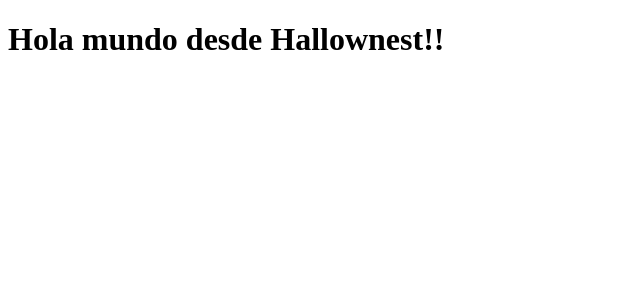
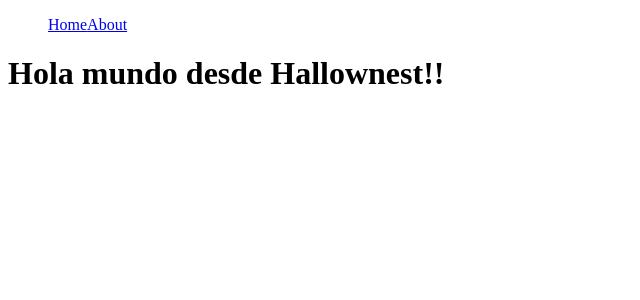
Before and after one commit to AdrianGerman/nextjs-avo, a Next.js app: page / in a window 1280 px wide. Shown: the top 300 px of the page, without its empty margins (0-640 px from the left). Built offline with nearby package versions, Linux system fonts and the light colour scheme.

Commit message:
Linking pages Navbar

```diff
--- /dev/null
+++ b/components/Navbar/Navbar.js
@@ -0,0 +1,15 @@
+import React from "react";
+import Link from "next/link";
+
+const Navbar = () => {
+  return (
+    <nav>
+      <menu>
+        <Link href="/">Home</Link>
+        <Link href="/about">About</Link>
+      </menu>
+    </nav>
+  );
+};
+
+export default Navbar;
--- a/pages/about.js
+++ b/pages/about.js
@@ -1,8 +1,10 @@
 import react from "react";
+import Navbar from "../components/Navbar/Navbar";
 
 const About = () => {
   return (
     <div>
+      <Navbar />
       <h2>Esta es nuestra pagina de About</h2>
     </div>
   );
--- a/pages/index.js
+++ b/pages/index.js
@@ -1,8 +1,10 @@
 import react from "react";
+import Navbar from "../components/Navbar/Navbar";
 
 const Home = () => {
   return (
     <div>
+      <Navbar />
       <h1>Hola mundo desde Hallownest!!</h1>
     </div>
   );
```
